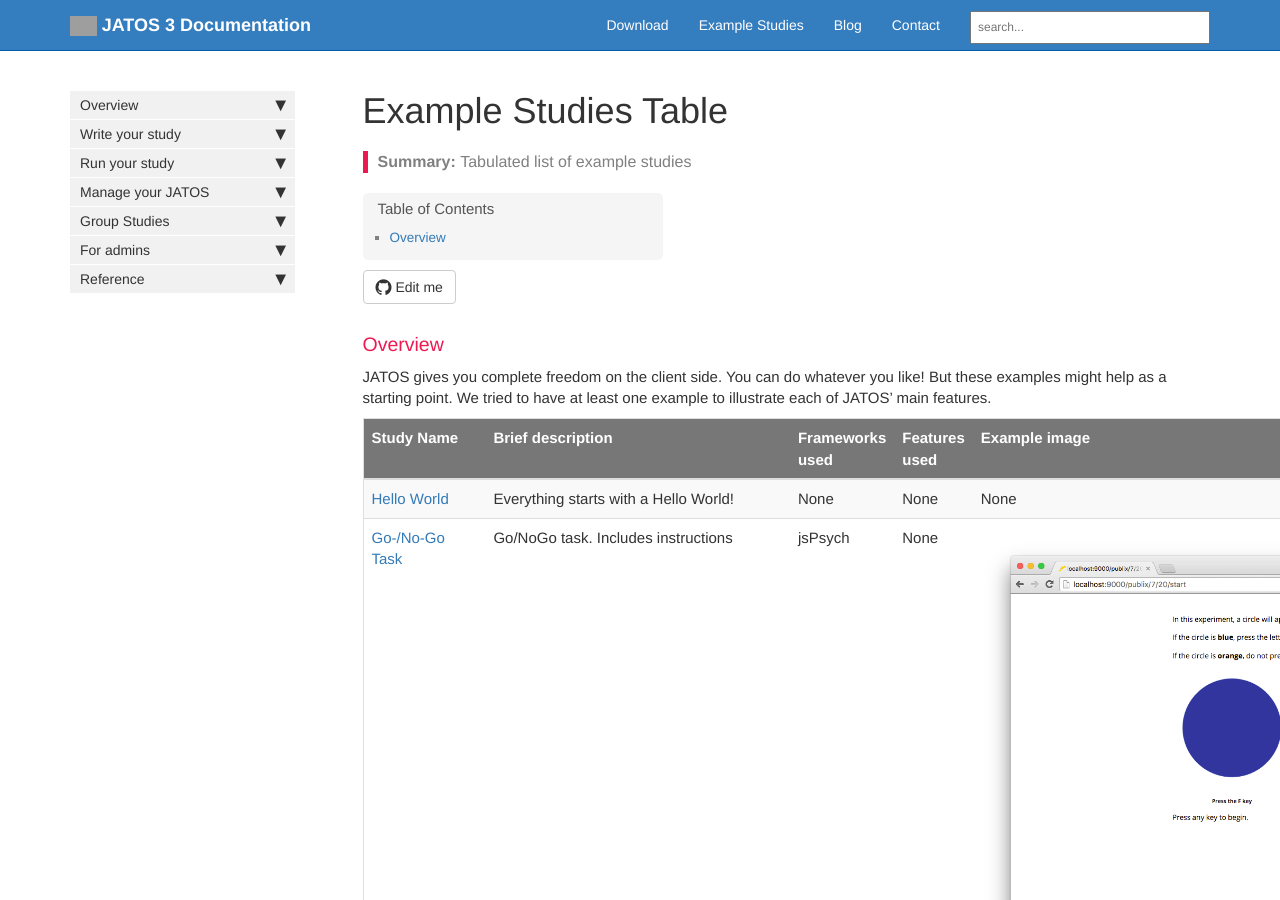
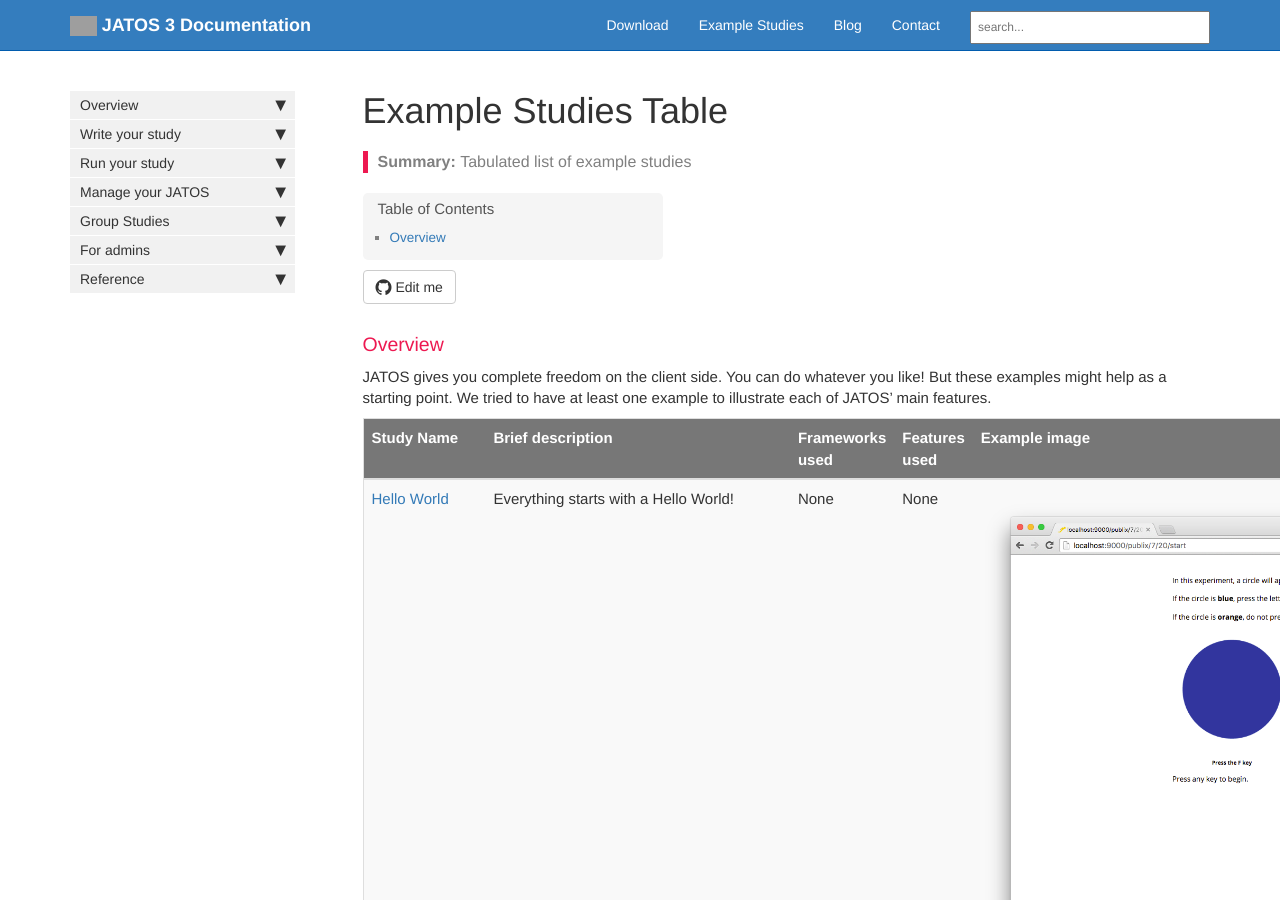
Before and after one commit to kristian-lange-tw/JATOS_docs_v3, a Jekyll site: the page built from pages/Example-Studies-Table.md, in a window 1280 px wide and 900 px high. Built offline with Jekyll 4.4.1, drawn with Linux system fonts in a browser that asks for light colours; nearby versions of some CDN libraries; comment, search, counter and statistics services are not loaded; grey boxes are pictures that could not be loaded.

Commit message:
Update Example-Studies-Table.md

```diff
--- a/pages/Example-Studies-Table.md
+++ b/pages/Example-Studies-Table.md
@@ -15,7 +15,7 @@
 
 | Study Name             | Brief description   | Frameworks used | Features used   | Example image  |
 |-------------------|-------------------|-------------------|-------------------|-------------------|
-| [Hello World](https://github.com/JATOS/JATOS_examples/raw/master/examples/hello_world.zip) | Everything starts with a Hello World! | None | None | None  |
+| [Hello World](https://github.com/JATOS/JATOS_examples/raw/master/examples/hello_world.zip) | Everything starts with a Hello World! | None | None | <img src="images/example-studies/Screenshot_gonogo.png" title="*"/>  |
 | [Go-/No-Go Task](https://github.com/JATOS/JATOS_examples/raw/master/examples/go-nogo_task_(using_jspsych_6).zip) | Go/NoGo task. Includes instructions | jsPsych | None |  ![dummy](images/example-studies/Screenshot_gonogo.png){:width="50" %}|
 | [Randomize Tasks Between Workers](https://github.com/JATOS/JATOS_examples/raw/master/examples/randomize_tasks_between_workers.zip)§| Template to randomly assign participants to conditions A, B, or C (with fixed numbers for each condition) | None | Batch session| {% include image.html file="example-studies/Screenshot_randomization_between_workers.png" alt="Screenshot Randomization between participants" max-width="200" %} |
 | [Lexical Decision Making](https://github.com/JATOS/JATOS_examples/raw/master/examples/lexical_decision_(using_jspsych).zip) | Participants classify whether a string of letters is a word or a nonword. Taken from [http://www.factorsdb.org/](http://www.factorsdb.org/). | jsPsych | None | {% include image.html file="example-studies/Screenshot_lexicalDecision_word.png" alt="Screenshot Lexical Decision" max-width="200" %} |
```
